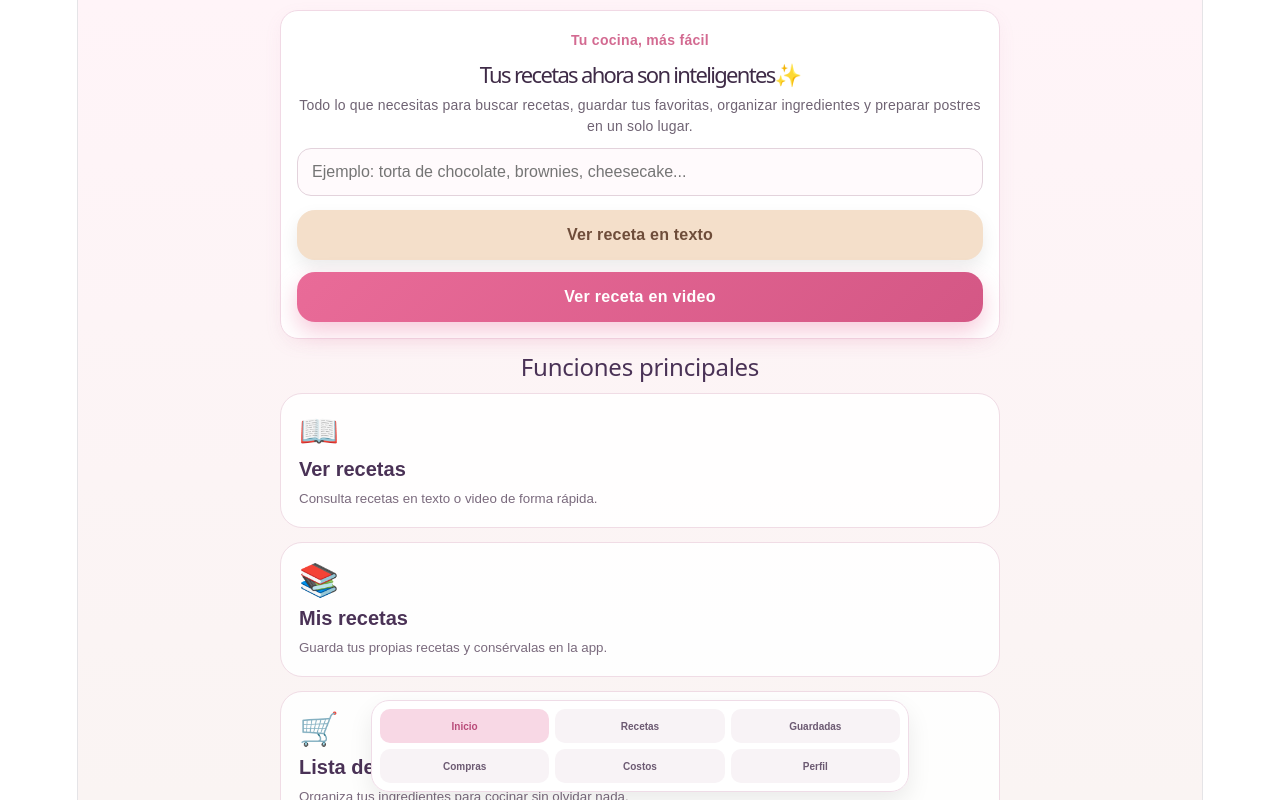
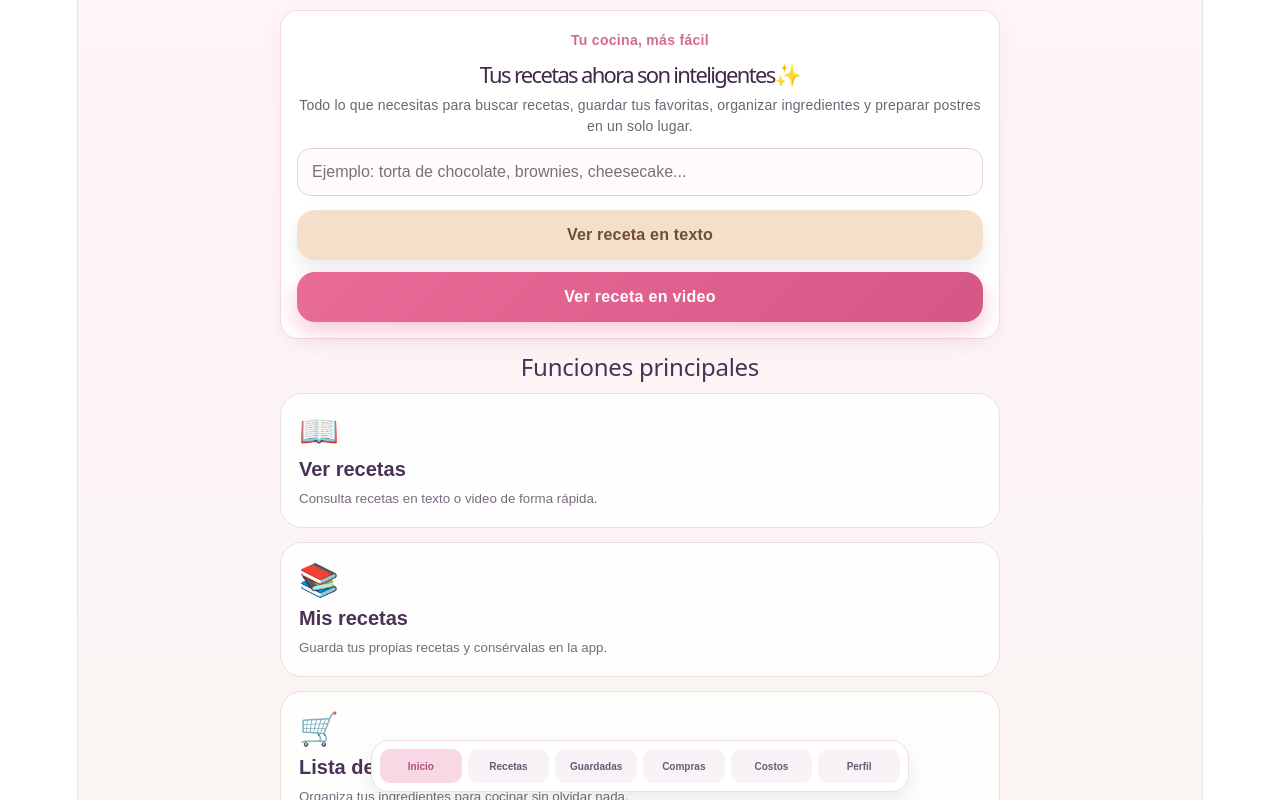
Before and after one commit to jaimecard2782/recetario-saas, a React (Vite) app: page / in a window 1280 px wide. Shown: the top 800 px of the page. Built offline with nearby package versions, Linux system fonts and the light colour scheme.

Commit message:
navbar 6 columnas

```diff
--- a/src/App.tsx
+++ b/src/App.tsx
@@ -1111,7 +1111,7 @@ const bottomNavStyle: React.CSSProperties = {
   border: "1px solid #efdce7",
   borderRadius: "18px",
   display: "grid",
-  gridTemplateColumns: "repeat(3, minmax(0, 1fr))",
+  gridTemplateColumns: "repeat(6, 1fr)",
   gap: "6px",
   padding: "8px",
   zIndex: 9999,
```
